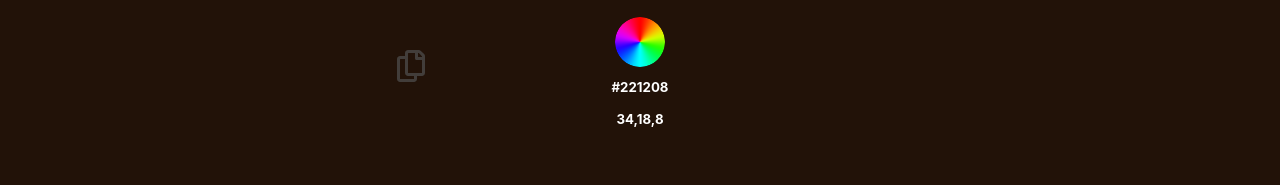
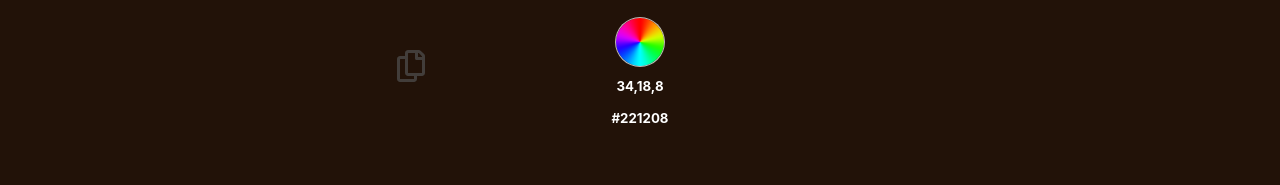
Before and after one commit to Hallelujah78/color-generator, a React (Create React App) app: page / in a window 1280 px wide. Shown: the part 332-517 px from the top of the page. Built offline with nearby package versions, Linux system fonts and the light colour scheme.

Commit message:
All of app uses dynamic font color.
Font color is set to black or white for all parts of the app dependent on which offers the best contrast ratio with the background. Updated README. Font color is now updated using styled component props rather than requiring useEffect/useState.

```diff
--- a/src/components/Color.jsx
+++ b/src/components/Color.jsx
@@ -6,7 +6,12 @@ import { FaRegCopy } from "react-icons/fa";
 import { FaTimes } from "react-icons/fa";
 import rainbow from "../images/colorwheel_100x100.webp";
 
-import { generateRandomColor, copyToClipboard } from "../utils/utils";
+import {
+  generateRandomColor,
+  copyToClipboard,
+  findHighestContrast,
+  calculateLuminance,
+} from "../utils/utils";
 
 const Color = ({
   color,
@@ -19,6 +24,7 @@ const Color = ({
 }) => {
   const handleClick = () => {
     const randomColor = generateRandomColor();
+
     setColor(randomColor);
   };
   const copyVars = () => {
@@ -29,10 +35,7 @@ const Color = ({
 
   return (
     <Wrapper
-      dark={
-        color.rgb.red < 115 && color.rgb.green < 115 && color.rgb.blue < 115
-      }
-      color={color.hex}
+      color={color}
       shades={shades}
       tints={tints}
       isModalOpen={isModalOpen}
@@ -56,8 +59,8 @@ const Color = ({
             onClick={handleClick}
           ></button>
           <div className="color-value-container">
+            <h5>{`${color.rgb.red},${color.rgb.green},${color.rgb.blue}`}</h5>
             <h5>{color.hex}</h5>
-            <h5>{`${color.rgb.red},${color.rgb.green},${color.rgb.blue}`}</h5>
           </div>
         </div>
       </div>
@@ -87,17 +90,7 @@ const Color = ({
 };
 
 const Wrapper = styled.div`
-  ${({ dark }) => {
-    return dark
-      ? css`
-          color: #fff;
-        `
-      : css`
-          color: black;
-        `;
-  }}
-
-  background: ${(props) => props.color || "red"};
+  background: ${(props) => props.color.hex || "red"};
 
   width: 100%;
   min-width: 100%;
@@ -124,7 +117,7 @@ const Wrapper = styled.div`
     max-width: 100%;
 
     button.generate-colors {
-      border: transparent;
+      border: 1px solid rgba(255, 255, 255, 0.7);
       margin-top: 1rem;
       background: url(${rainbow});
       background-position: center;
@@ -143,7 +136,7 @@ const Wrapper = styled.div`
     }
     .copy-container {
       button {
-        background: ${(props) => props.color || "red"};
+        background: ${(props) => props.color.hex || "red"};
         border: transparent;
       }
 
@@ -156,7 +149,6 @@ const Wrapper = styled.div`
     .copy-vars {
       font-size: 2rem;
       background: transparent;
-
       color: rgba(80, 80, 80, 0.7);
       transition: all 0.2s linear;
       &:hover {
@@ -167,6 +159,12 @@ const Wrapper = styled.div`
     }
     h5 {
       padding: 0.5rem;
+      color: ${(props) => {
+        const { red, green, blue } = props.color.rgb;
+        const luminance = calculateLuminance(red, green, blue);
+        const highestContrast = findHighestContrast(luminance);
+        return highestContrast;
+      }};
     }
   }
 
--- a/src/components/Shade.jsx
+++ b/src/components/Shade.jsx
@@ -1,6 +1,10 @@
 import React from "react";
 import styled from "styled-components";
-import { rgbToHex } from "../utils/utils";
+import {
+  rgbToHex,
+  calculateLuminance,
+  findHighestContrast,
+} from "../utils/utils";
 
 const Shade = ({ color, shades, index }) => {
   return (
@@ -26,6 +30,17 @@ const Wrapper = styled.div`
     },${props.shades[props.index].blue})`;
   }};
   place-items: center;
+  p {
+    color: ${(props) => {
+      const luminance = calculateLuminance(
+        props.shades[props.index].red,
+        props.shades[props.index].green,
+        props.shades[props.index].blue
+      );
+      const highestContrast = findHighestContrast(luminance);
+      return highestContrast;
+    }};
+  }
   p.rgb {
     margin-top: 15%;
   }
--- a/src/components/Tints.jsx
+++ b/src/components/Tints.jsx
@@ -1,4 +1,3 @@
-import { useEffect, useState } from "react";
 import styled from "styled-components";
 import {
   calculateLuminance,
@@ -7,26 +6,9 @@ import {
 } from "../utils/utils.js";
 
 const Tint = ({ color, tints, index }) => {
-  const [highContrast, setHighContrast] = useState(null);
-  useEffect(() => {
-    const luminance = calculateLuminance(
-      tints[index].red,
-      tints[index].green,
-      tints[index].blue
-    );
-    const highestContrast = findHighestContrast(luminance);
-    setHighContrast(highestContrast);
-  }, [tints, index]);
   return (
     <>
-      <Wrapper
-        index={index}
-        color={color}
-        tints={tints}
-        style={{
-          color: highContrast,
-        }}
-      >
+      <Wrapper index={index} color={color} tints={tints}>
         <p className="rgb">{`${tints[index].red},${tints[index].green},${tints[index].blue}`}</p>
         <p className="hex">{`#${rgbToHex(tints[index].red)}${rgbToHex(
           tints[index].green
@@ -48,6 +30,17 @@ const Wrapper = styled.div`
     },${props.tints[props.index].blue})`;
   }};
   place-items: center;
+  p {
+    color: ${(props) => {
+      const luminance = calculateLuminance(
+        props.tints[props.index].red,
+        props.tints[props.index].green,
+        props.tints[props.index].blue
+      );
+      const highestContrast = findHighestContrast(luminance);
+      return highestContrast;
+    }};
+  }
   p.rgb {
     margin-top: 15%;
   }
--- a/src/utils/utils.js
+++ b/src/utils/utils.js
@@ -181,8 +181,8 @@ export const findHighestContrast = (luminance) => {
 
   const blackContrast = (luminance + 0.05) / (blackLuminance + 0.05);
   const whiteContrast = (whiteLuminance + 0.05) / (luminance + 0.05);
-  console.log(blackContrast, whiteContrast);
-  if (blackContrast >= whiteContrast) {
+
+  if (blackContrast >= 4.5) {
     return "#000";
   }
   return "#fff";
```
Also changed, not shown: 1 other file (tests, documents, lock files or other folders).
